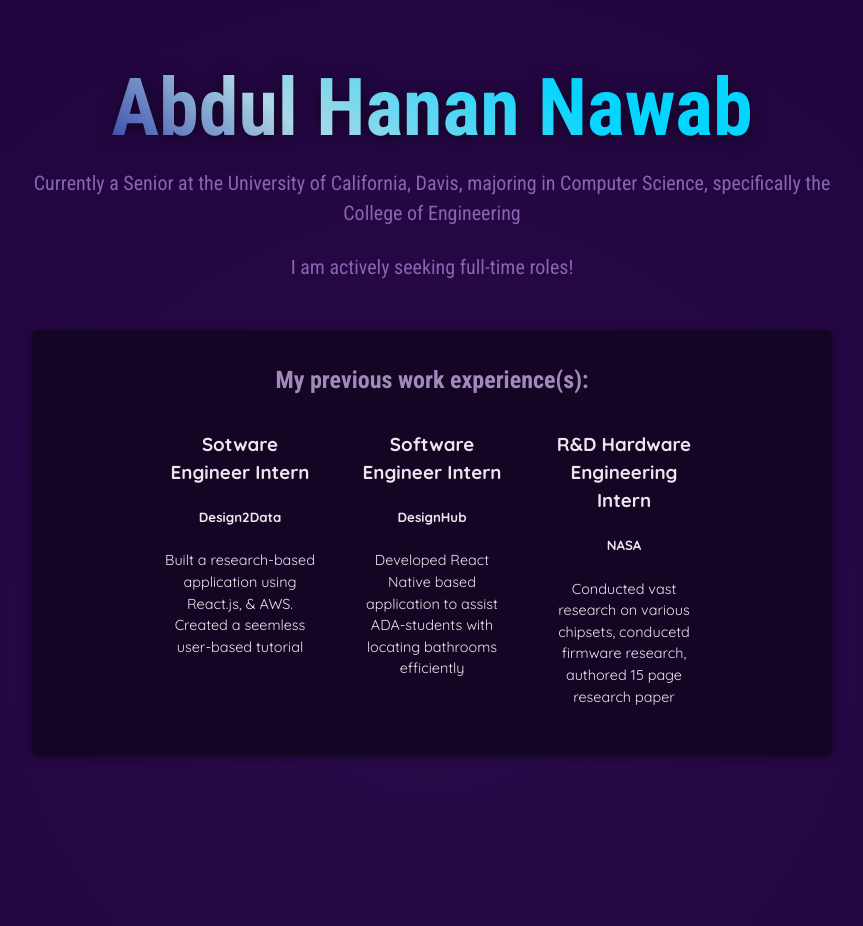
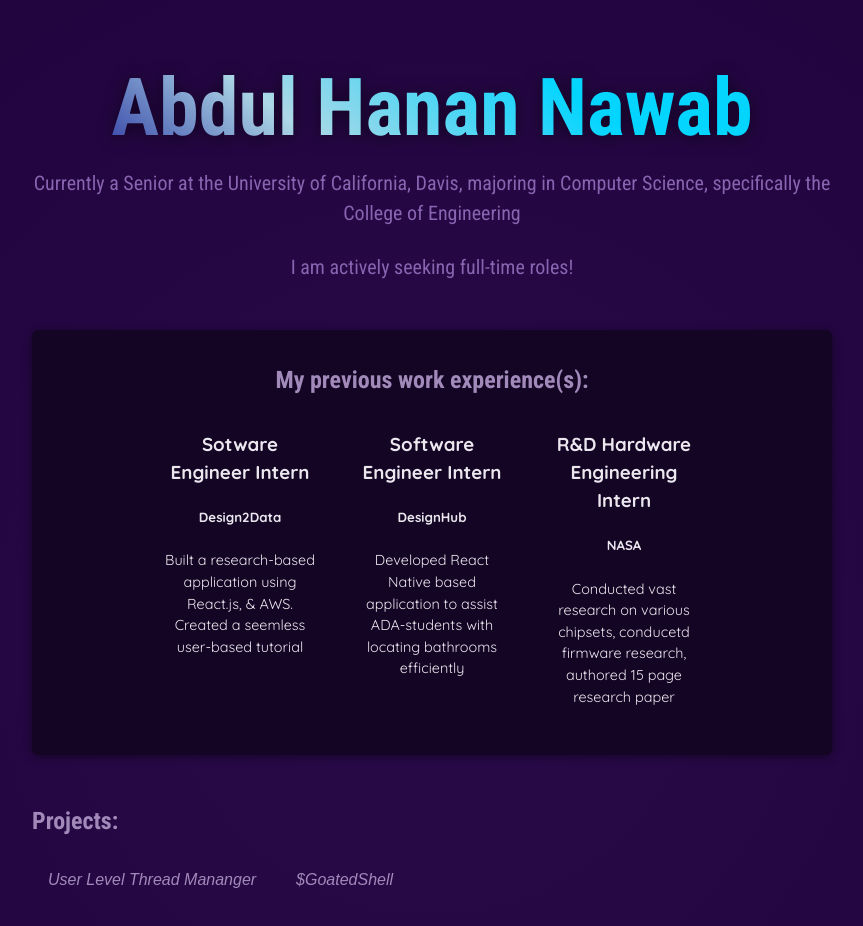
Before and after one commit to abdulnawab916/personalReactPractice, a React (Vite) app: page / in a window 1280 px wide. Shown: the top 926 px of the page, without its empty margins (208-1071 px from the left). Built offline with nearby package versions, Linux system fonts and the light colour scheme.

Commit message:
Added the project buttons

```diff
--- a/src/App.jsx
+++ b/src/App.jsx
@@ -1,15 +1,10 @@
 // TO DO immediately
 // Add in the event listener for the buttons when they are clicked
 // and have it naviagate to various projects that I have worked on
-
-function generatingRandomNumber(maxLength) {
-  return Math.floor(Math.random() * (maxLength +1));
-}
-
-const differentNames = ["student", "innovator", "engineer"]
+// add in the tabButton as a exported file that can be used anywhere else
+// I want to be able to use it within this header
 function Header() {
   // randomly picks a name each time that the page is loaded up
-  const potentialNames = differentNames[generatingRandomNumber(2)];
   return (
     <header>
         <h1>Abdul Hanan Nawab</h1>
@@ -56,15 +51,27 @@ function WorkExperience(props) {
 
 // Here is the main app componet
 function App() {
-  // Utilizing props within the main component to display
-  // my work experiences
+  // fucntion to handle evenListen onclick
+  // object destructuring
+  function handleClick({ children, onClickEvent} )
+  {
+    // what do I want to do here?
+    // TODO:
+    /*
+      - Whenever a button is clicked,
+      - I want info about my project to show,
+      - and I want to be abnle to see what the hell the project is about
+      - I should draw a schematic for what I want this to look like
+      - before I start coding
 
-  // Potential issues,
-  // might have an issue with the first line in my work
-  // experience
-  // Things I can add to use props
-  // I should add a member that is stackUsed + technologies used at the
-  // particular organization that I worked at
+      - a snippet of the code w/ syntax highlighting
+      - a YT video that automatically plays and simulates some of the
+      - function calls that are running and how the project works conceptually
+      - and then, I want to add in my own explanation of what was going on
+    */
+
+  }
+  // change the button elements to be tabButtons coming in from a different file instead
   return (
     <div>
       <main>
@@ -83,6 +90,13 @@ function App() {
                           company = "NASA"
                           description = "Conducted vast research on various chipsets, conducetd firmware research, authored 15 page research paper"/>
         </ul>
+        </section>
+        <section id = "examples">
+          <h2>Projects:</h2>
+          <menu>
+          <li><button><i>User Level Thread Mananger</i></button></li>
+          <li><button><i>$GoatedShell</i></button></li>
+          </menu>
         </section>
       </main>
     </div>
--- a/src/index.css
+++ b/src/index.css
@@ -118,7 +118,7 @@ main h2 {
   border-radius: 6px;
   background-color: transparent;
   color: #a18aba;
-  font-family: "Roboto Condensed", sans-serif;
+  font-family: "ubuntu", sans-serif;
   font-size: 1rem;
   cursor: pointer;
   transition: all 0.2s ease-in-out;
```
